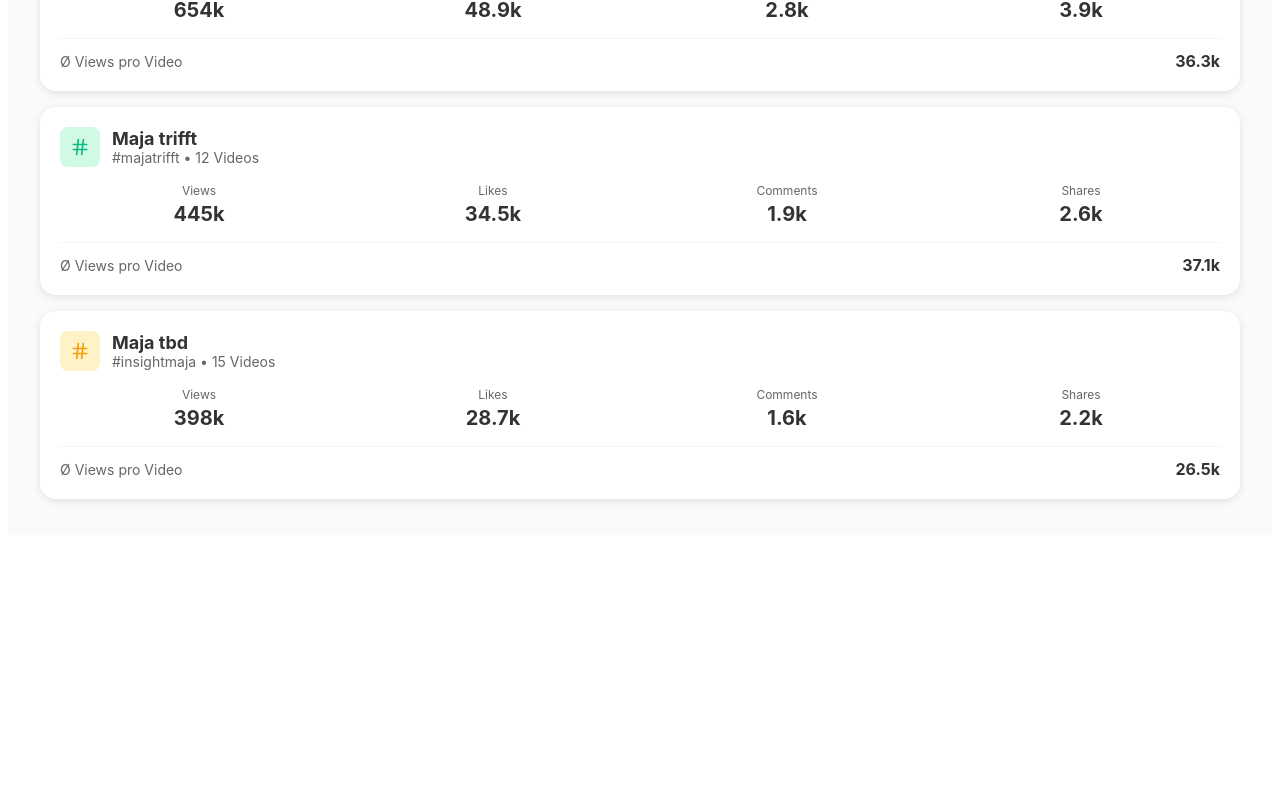
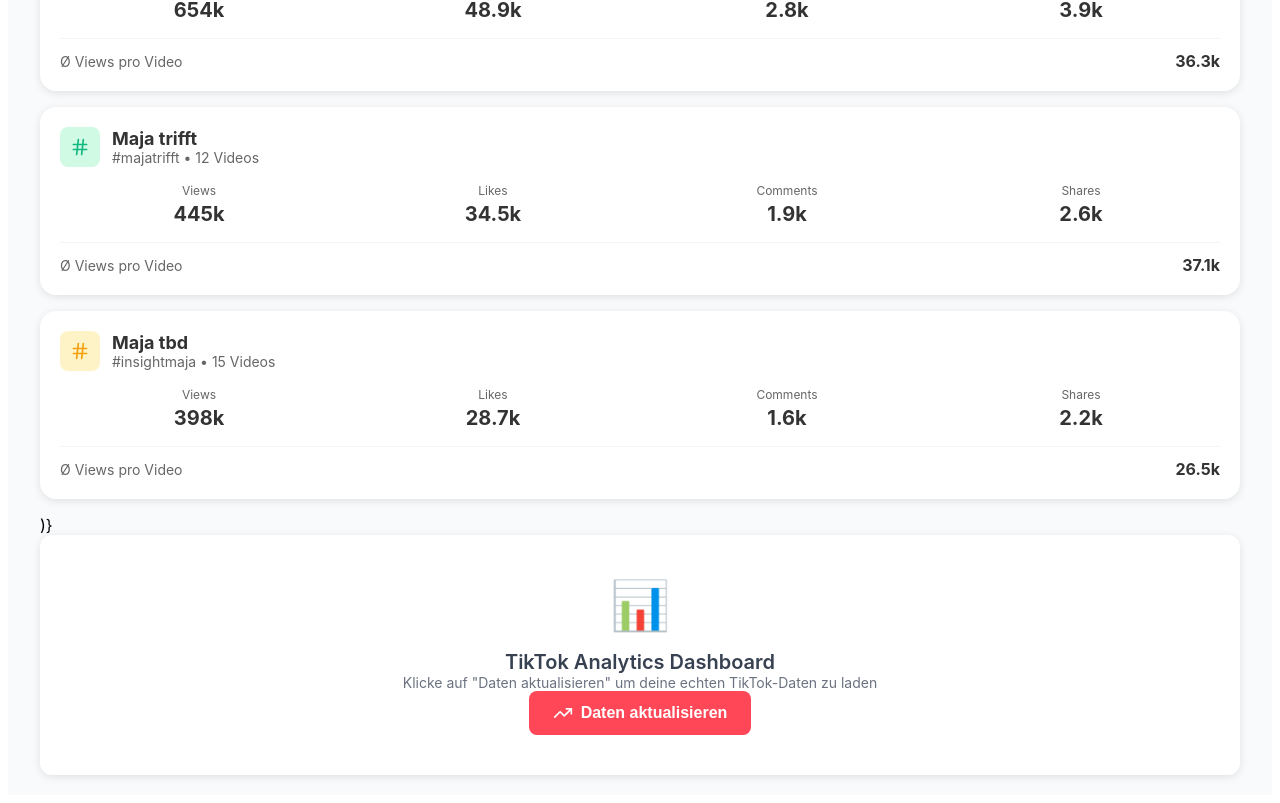
Before and after one commit to oscarwhylder/tiktokmaja, a React (Create React App) app: page / in a window 1280 px wide. Shown: the part 1584-2387 px from the top of the page. Before the commit the page ends 2127 px from the top, so only its background shows below. Built offline with nearby package versions, Linux system fonts and the light colour scheme.

Commit message:
Update App.js

```diff
--- a/src/App.js
+++ b/src/App.js
@@ -108,66 +108,93 @@
 
   const [loading, setLoading] = useState(false);
   const [selectedPeriod, setSelectedPeriod] = useState('30d');
+  const [showCustomDate, setShowCustomDate] = useState(false);
+  const [customDateRange, setCustomDateRange] = useState({
+    startDate: '',
+    endDate: ''
+  });
+  const [apiError, setApiError] = useState(null);
+  const [hasRealData, setHasRealData] = useState(false);
 
-  const fetchMetricoolData = async () => {
+  const fetchMetricoolData = async (customDates = null) => {
     setLoading(true);
+    setApiError(null);
+
     try {
-      // Echte Metricool API Anfrage über Netlify Function
-      const response = await fetch('/.netlify/functions/tiktok-api');
+      // API URL mit Custom Dates (falls vorhanden)
+      let apiUrl = '/.netlify/functions/tiktok-api';
+      if (customDates && customDates.startDate && customDates.endDate) {
+        apiUrl += `?startDate=${customDates.startDate}&endDate=${customDates.endDate}`;
+        console.log('📅 Custom Date Range:', customDates);
+      }
 
-      if (response.ok) {
+      console.log('🚀 Lade echte Daten von:', apiUrl);
+      const response = await fetch(apiUrl);
+
+      if (!response.ok) {
+        throw new Error(`HTTP ${response.status}: ${response.statusText}`);
+      }
+
       const result = await response.json();
+      console.log('📊 API Response:', result);
 
-        if (result.success && result.profile && result.stats) {
+      // NUR echte API Daten akzeptieren
+      if (result.success && result.profile && result.stats && result.dataSource !== 'mock_with_realistic_values') {
+        console.log('✅ Echte Metricool-Daten erhalten!');
+        setHasRealData(true);
+
         // Echte API Daten verarbeiten
         setData(prevData => ({
           ...prevData,
-            followers: result.profile.followers || prevData.followers,
-            avgViews: Math.round(result.stats.avg_views) || prevData.avgViews,
-            totalLikes: result.stats.total_likes || prevData.totalLikes,
-            totalComments: result.stats.total_comments || prevData.totalComments,
-            totalShares: result.stats.total_shares || prevData.totalShares,
-            avgWatchTime: result.stats.avg_watch_time || prevData.avgWatchTime,
+          followers: result.profile.followers,
+          avgViews: Math.round(result.stats.avg_views),
+          totalLikes: result.stats.total_likes,
+          totalComments: result.stats.total_comments,
+          totalShares: result.stats.total_shares,
+          avgWatchTime: result.stats.avg_watch_time,
           postsCount: result.posts?.length || prevData.postsCount,
           lastUpdate: new Date().toISOString()
         }));
 
-          // Top Videos von API aktualisieren (falls verfügbar)
+        // Top Videos von API aktualisieren
         if (result.posts && result.posts.length > 0) {
           const apiVideos = result.posts.slice(0, 5).map((post, index) => ({
             id: post.id || index + 1,
-              title: post.title || post.caption?.substring(0, 40) + '...' || `Video ${index + 1}`,
-              views: post.views || Math.floor(Math.random() * 200000) + 50000,
-              likes: post.likes || Math.floor(Math.random() * 15000) + 5000,
-              comments: post.comments || Math.floor(Math.random() * 500) + 100,
-              shares: post.shares || Math.floor(Math.random() * 300) + 50
+            title: post.title,
+            views: post.views,
+            likes: post.likes,
+            comments: post.comments,
+            shares: post.shares
           }));
           setTopVideos(apiVideos);
         }
 
-          console.log('✅ Metricool API erfolgreich geladen');
+        setApiError(null);
       } else {
-          throw new Error('API returned invalid data');
+        // API gibt keine echten Daten zurück
+        setHasRealData(false);
+        throw new Error(
+          result.debugInfo
+            ? `Metricool API Verbindung fehlgeschlagen. Debug: ${JSON.stringify(result.debugInfo)}`
+            : 'Keine echten Daten von Metricool API erhalten'
+        );
       }
-      } else {
-        throw new Error(`API Error: ${response.status}`);
-      }
+
     } catch (error) {
-      console.warn('⚠️ Metricool API nicht verfügbar, verwende Mock-Daten:', error.message);
-
-      // Fallback: Mock-Daten mit kleinen Änderungen
-      setData(prevData => ({
-        ...prevData,
-        followers: prevData.followers + Math.floor(Math.random() * 20 - 10),
-        avgViews: prevData.avgViews + Math.floor(Math.random() * 1000 - 500),
-        totalLikes: prevData.totalLikes + Math.floor(Math.random() * 500 - 250),
-        totalComments: prevData.totalComments + Math.floor(Math.random() * 50 - 25),
-        totalShares: prevData.totalShares + Math.floor(Math.random() * 100 - 50),
-        avgWatchTime: Math.max(0, Math.min(100, prevData.avgWatchTime + (Math.random() * 4 - 2))),
-        lastUpdate: new Date().toISOString()
-      }));
+      console.error('❌ API Fehler:', error);
+      setHasRealData(false);
+      setApiError(error.message);
     } finally {
       setLoading(false);
+    }
+  };
+
+  const handleCustomDateSubmit = () => {
+    if (customDateRange.startDate && customDateRange.endDate) {
+      console.log('📅 Lade Custom Date Range:', customDateRange);
+      fetchMetricoolData(customDateRange);
+    } else {
+      alert('Bitte wähle Start- und Enddatum aus!');
     }
   };
 
@@ -379,11 +406,14 @@
         </div>
 
         {/* Zeitraum Controls */}
-        <div style={{ display: 'flex', alignItems: 'center', gap: '8px', marginBottom: '24px' }}>
+        <div style={{ display: 'flex', alignItems: 'center', gap: '8px', marginBottom: '24px', flexWrap: 'wrap' }}>
           {['24h', '7d', '30d', '90d'].map(period => (
             <button
               key={period}
-              onClick={() => setSelectedPeriod(period)}
+              onClick={() => {
+              setSelectedPeriod(period);
+              setShowCustomDate(false);
+            }}
               style={{
                 padding: '8px 16px',
                 borderRadius: '8px',
@@ -400,6 +430,7 @@
             </button>
           ))}
           <button
+            onClick={() => setShowCustomDate(!showCustomDate)}
             style={{
               padding: '8px 16px',
               borderRadius: '8px',
@@ -407,8 +438,8 @@
               fontWeight: '500',
               border: 'none',
               cursor: 'pointer',
-              backgroundColor: 'white',
-              color: '#64748B',
+              backgroundColor: showCustomDate ? '#FF4757' : 'white',
+              color: showCustomDate ? 'white' : '#64748B',
               boxShadow: '0 1px 3px rgba(0, 0, 0, 0.1)',
               display: 'flex',
               alignItems: 'center'
@@ -417,6 +448,59 @@
             <Calendar size={16} style={{ marginRight: '6px' }} />
             Custom
           </button>
+
+          {showCustomDate && (
+            <div style={{
+              display: 'flex',
+              alignItems: 'center',
+              gap: '8px',
+              backgroundColor: 'white',
+              padding: '8px 12px',
+              borderRadius: '8px',
+              boxShadow: '0 1px 3px rgba(0, 0, 0, 0.1)'
+            }}>
+              <input
+                type="date"
+                value={customDateRange.startDate}
+                onChange={(e) => setCustomDateRange({...customDateRange, startDate: e.target.value})}
+                style={{
+                  padding: '4px 8px',
+                  border: '1px solid #E2E8F0',
+                  borderRadius: '6px',
+                  fontSize: '12px',
+                  color: '#334155'
+                }}
+              />
+              <span style={{ color: '#64748B', fontSize: '12px' }}>bis</span>
+              <input
+                type="date"
+                value={customDateRange.endDate}
+                onChange={(e) => setCustomDateRange({...customDateRange, endDate: e.target.value})}
+                style={{
+                  padding: '4px 8px',
+                  border: '1px solid #E2E8F0',
+                  borderRadius: '6px',
+                  fontSize: '12px',
+                  color: '#334155'
+                }}
+              />
+              <button
+                onClick={handleCustomDateSubmit}
+                style={{
+                  padding: '4px 8px',
+                  borderRadius: '6px',
+                  fontSize: '12px',
+                  fontWeight: '500',
+                  border: 'none',
+                  cursor: 'pointer',
+                  backgroundColor: '#FF4757',
+                  color: 'white'
+                }}
+              >
+                Laden
+              </button>
+            </div>
+          )}
 
           <button
             onClick={fetchMetricoolData}
@@ -468,7 +552,7 @@
           <MetricCard
             icon={TrendingUp}
             label="Engagement Rate"
-            value={((data.totalLikes + data.totalComments + data.totalShares) / data.followers * 100).toFixed(1) + '%'}
+            value={((data.totalLikes + data.totalComments + data.totalShares) / (data.avgViews * data.postsCount) * 100).toFixed(1) + '%'}
             color="#F59E0B"
             iconBg="#FFFBEB"
           />
@@ -597,7 +681,80 @@
             />
           </div>
         </div>
+        )}
+
+        {/* Loading State */}
+        {loading && !apiError && (
+          <div style={{
+            backgroundColor: 'white',
+            borderRadius: '12px',
+            padding: '40px',
+            textAlign: 'center',
+            boxShadow: '0 2px 8px rgba(0, 0, 0, 0.1)'
+          }}>
+            <div style={{
+              width: '40px',
+              height: '40px',
+              border: '4px solid #F3F4F6',
+              borderTop: '4px solid #FF4757',
+              borderRadius: '50%',
+              animation: 'spin 1s linear infinite',
+              margin: '0 auto 16px auto'
+            }}></div>
+            <h3 style={{ color: '#374151', fontSize: '18px', fontWeight: '600', marginBottom: '8px', margin: 0 }}>
+              Lade Metricool-Daten...
+            </h3>
+            <p style={{ color: '#6B7280', fontSize: '14px', margin: 0 }}>
+              Verbinde mit TikTok Analytics API
+            </p>
           </div>
+        )}
+
+        {/* Initial State - Keine Daten geladen */}
+        {!loading && !apiError && !hasRealData && (
+          <div style={{
+            backgroundColor: 'white',
+            borderRadius: '12px',
+            padding: '40px',
+            textAlign: 'center',
+            boxShadow: '0 2px 8px rgba(0, 0, 0, 0.1)'
+          }}>
+            <div style={{ fontSize: '48px', marginBottom: '16px' }}>📊</div>
+            <h3 style={{ color: '#374151', fontSize: '20px', fontWeight: '600', marginBottom: '8px', margin: 0 }}>
+              TikTok Analytics Dashboard
+            </h3>
+            <p style={{ color: '#6B7280', fontSize: '14px', marginBottom: '20px', margin: 0 }}>
+              Klicke auf "Daten aktualisieren" um deine echten TikTok-Daten zu laden
+            </p>
+            <button
+              onClick={() => fetchMetricoolData()}
+              style={{
+                padding: '12px 24px',
+                backgroundColor: '#FF4757',
+                color: 'white',
+                border: 'none',
+                borderRadius: '8px',
+                fontSize: '16px',
+                fontWeight: '600',
+                cursor: 'pointer',
+                display: 'flex',
+                alignItems: 'center',
+                margin: '0 auto'
+              }}
+            >
+              <TrendingUp size={20} style={{ marginRight: '8px' }} />
+              Daten aktualisieren
+            </button>
+          </div>
+        )}
+      </div>
+
+      <style jsx>{`
+        @keyframes spin {
+          0% { transform: rotate(0deg); }
+          100% { transform: rotate(360deg); }
+        }
+      `}</style>
     </div>
   );
 };
```
Lines whose indentation alone changed are shown as unchanged.
